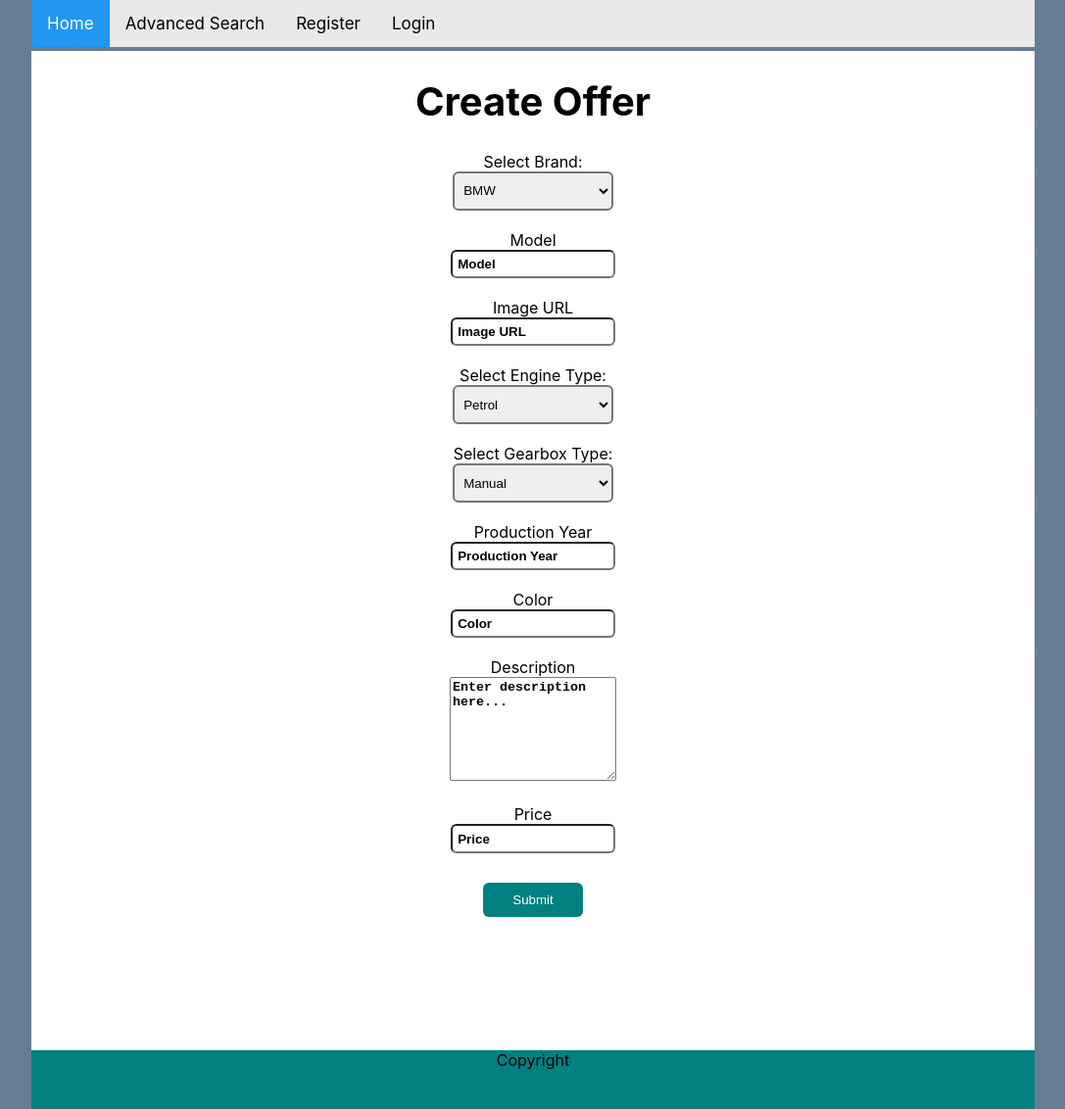
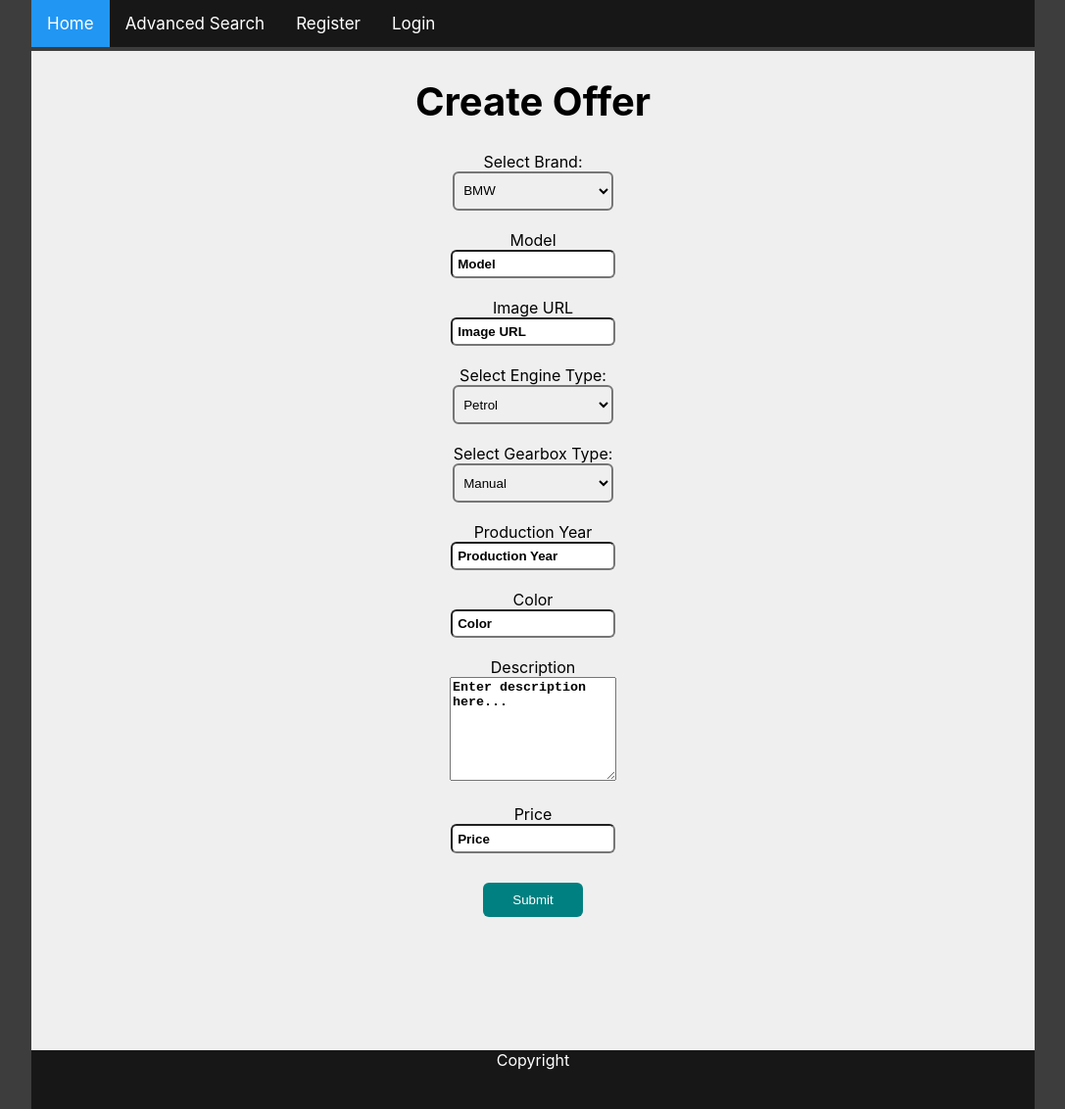
Before and after one commit to georgi0430/project, a React (Create React App) app: page /sell in a window 1280 px wide. Shown: the whole page at 98% size, without its empty margins (96-1183 px from the left). Built offline with nearby package versions, Linux system fonts and the light colour scheme; no server answers; the database is empty.

Commit message:
css update

```diff
--- a/src/App.css
+++ b/src/App.css
@@ -1,6 +1,6 @@
 .App {
   text-align: center;
-  background: linear-gradient( rgba(35, 68, 101, 0.7) 100%, rgba(0, 0, 0, 0.5)100%);
+  background: #3d3d3d;
 }
 
 .App-logo {
@@ -42,7 +42,7 @@
 main {
   width: 80%;
   height: 100%;
-  background: white;
+  background: #efefef;
   color: black;
   display: inline-block;
 }
--- a/src/components/Car/Car.css
+++ b/src/components/Car/Car.css
@@ -13,7 +13,7 @@
   }
 
   .product-card .price {
-    color: grey;
+    color: #00a800;
     font-size: 22px;
   }
 
@@ -22,7 +22,7 @@
     outline: 0;
     padding: 12px;
     color: white;
-    background-color: #000;
+    background-color: #171717;
     text-align: center;
     cursor: pointer;
     width: 100%;
--- a/src/components/Footer/Footer.css
+++ b/src/components/Footer/Footer.css
@@ -6,9 +6,10 @@
     width: 80%;
     height: 60px;
     display: inline-block;
-    background-color: teal;
+    background-color: #171717;
   }
 
 .footer-container span {
   width: 100%;
+  color: white;
 }
--- a/src/components/Header/Header.css
+++ b/src/components/Header/Header.css
@@ -7,13 +7,13 @@ header .topnav {
     width: 80%;
     display: inline-block;
     overflow: hidden;
-    background-color: #e9e9e9;
+    background-color: #171717;
 }
 
 header .topnav a {
     float: left;
     display: block;
-    color: black;
+    color: white;
     text-align: center;
     padding: 14px 16px;
     text-decoration: none;
--- a/src/components/Main/Main.css
+++ b/src/components/Main/Main.css
@@ -1,4 +1,4 @@
 .main-container {
   width: 100%;
-  background-color: white;
+  background-color: #afafaf;
 }
--- a/src/components/Offer/Offer.css
+++ b/src/components/Offer/Offer.css
@@ -8,7 +8,7 @@
 
 .info-container {
     width: 100%;
-    background-color: #f6f6f6;
+    background-color: #d5d5d5;
 }
 
 .offer-container #title {
@@ -31,10 +31,9 @@
 }
 
 .offer-container #price span {
-    color: blue;
+    color: #0000d8;
     font-size: 42px;
 }
-
 
 .hoverTable{
     width:100%;
@@ -47,7 +46,7 @@
 }
 
 .hoverTable .hover{
-    background: #f6f6f6;
+    background: #d5d5d5;
 }
 
 .hoverTable .hover:hover {
```
